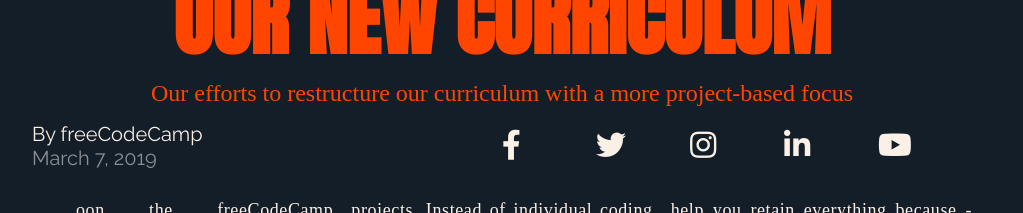
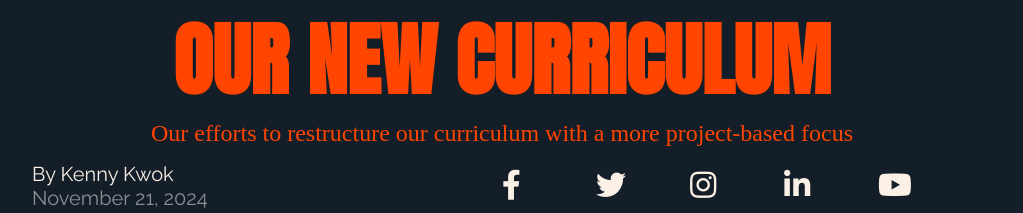
Before and after one commit to kennykwok05/Web-Design-Personal-Projects, a plain HTML site: page 13 Magazine/src/index.html in a window 1280 px wide. Shown: the part 747-960 px from the top of the page, without its empty margins (138-1161 px from the left). Drawn offline with Linux system fonts and the light colour scheme; a web font is replaced by a local one.

Commit message:
magazine

```diff
--- a/13 Magazine/src/css/styles.css
+++ b/13 Magazine/src/css/styles.css
@@ -38,6 +38,7 @@ main {
 img {
   width: 100%;
   object-fit: cover;
+  margin: 20px;
 }
 
 hr {
--- a/13 Magazine/src/index.html
+++ b/13 Magazine/src/index.html
@@ -19,7 +19,7 @@
       <section class="heading">
         <header class="hero">
           <img
-            src="https://cdn.freecodecamp.org/platform/universal/fcc_meta_1920X1080-indigo.png"
+            src="https://upload.wikimedia.org/wikipedia/commons/thumb/f/f0/Seneca_College_logo.svg/500px-Seneca_College_logo.svg.png?20140403223902"
             alt="freecodecamp logo"
             loading="lazy"
             class="hero-img"
@@ -33,26 +33,26 @@
         <div class="author">
           <p class="author-name">
             By
-            <a href="https://freecodecamp.org" target="_blank" rel="noreferrer"
-              >freeCodeCamp</a
+            <a href="https://kennykwokportfolio.netlify.app/" target="_blank" rel="noreferrer"
+              >Kenny Kwok</a
             >
           </p>
-          <p class="publish-date">March 7, 2019</p>
+          <p class="publish-date">November 21, 2024</p>
         </div>
         <div class="social-icons">
-          <a href="https://www.facebook.com/freecodecamp/">
+          <a href="https://www.facebook.com/senecapoly/">
             <i class="fab fa-facebook-f"></i>
           </a>
           <a href="https://twitter.com/freecodecamp/">
             <i class="fab fa-twitter"></i>
           </a>
-          <a href="https://instagram.com/freecodecamp">
+          <a href="https://www.instagram.com/senecapoly/">
             <i class="fab fa-instagram"></i>
           </a>
-          <a href="https://www.linkedin.com/school/free-code-camp/">
+          <a href="https://www.linkedin.com/school/senecapoly/posts/?feedView=all">
             <i class="fab fa-linkedin-in"></i>
           </a>
-          <a href="https://www.youtube.com/freecodecamp">
+          <a href="https://www.youtube.com/@SenecaPoly">
             <i class="fab fa-youtube"></i>
           </a>
         </div>
```
